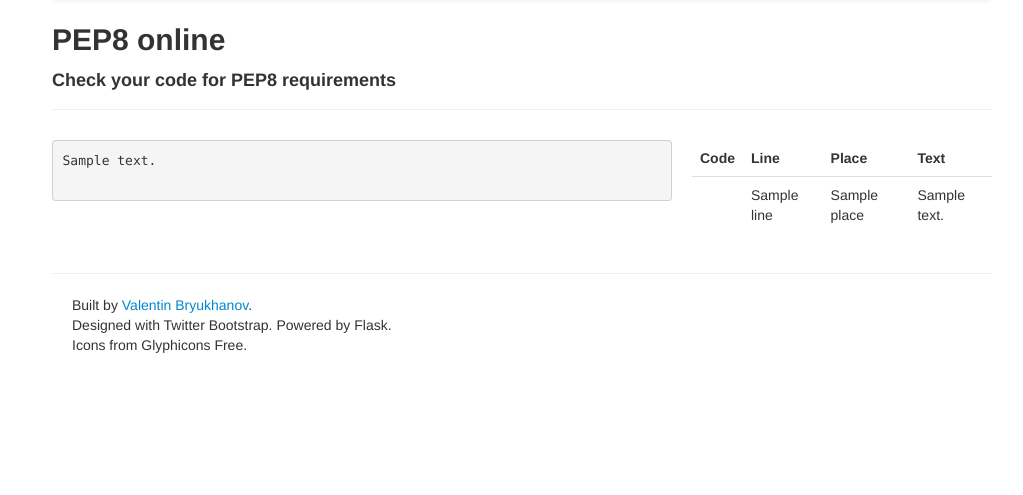
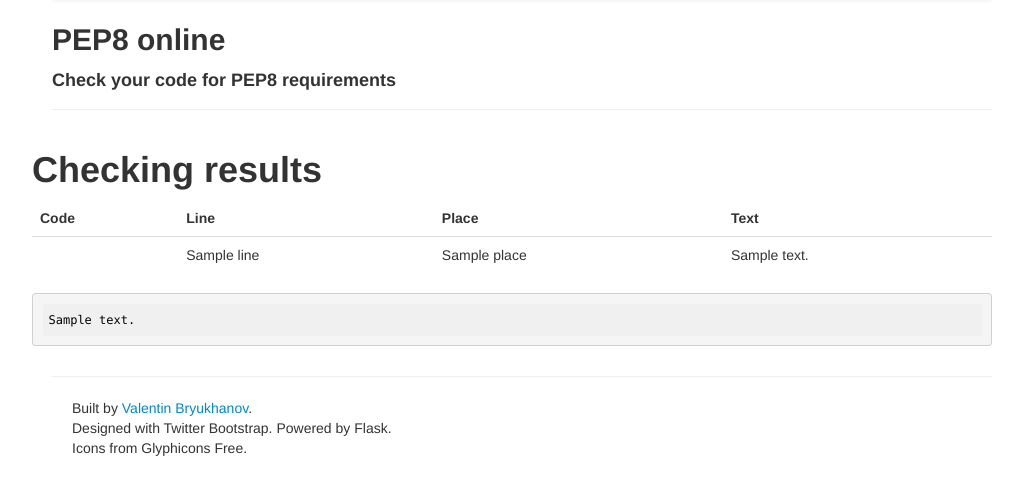
Before and after one commit to Bryukh/pep8online, a Flask app: template templates/check_result.html in a window 1280 px wide. Shown: the part 42-537 px from the top of the page, without its empty margins (118-1141 px from the left). Run offline with Flask 2, Linux system fonts and the light colour scheme; the template is opened without the code that fills it: most values are stand-ins (such as "Sample title", 1, 10 or a date in 2020).

Commit message:
Add highlight.js for view code

```diff
--- /dev/null
+++ b/static/highlight/styles/default.css
@@ -0,0 +1,132 @@
+/*
+
+Original style from softwaremaniacs.org (c) Ivan Sagalaev <Maniac@SoftwareManiacs.Org>
+
+*/
+
+pre code {
+  display: block; padding: 0.5em;
+  background: #F0F0F0;
+}
+
+pre code,
+pre .ruby .subst,
+pre .tag .title,
+pre .lisp .title,
+pre .clojure .built_in,
+pre .nginx .title {
+  color: black;
+}
+
+pre .string,
+pre .title,
+pre .constant,
+pre .parent,
+pre .tag .value,
+pre .rules .value,
+pre .rules .value .number,
+pre .preprocessor,
+pre .ruby .symbol,
+pre .ruby .symbol .string,
+pre .aggregate,
+pre .template_tag,
+pre .django .variable,
+pre .smalltalk .class,
+pre .addition,
+pre .flow,
+pre .stream,
+pre .bash .variable,
+pre .apache .tag,
+pre .apache .cbracket,
+pre .tex .command,
+pre .tex .special,
+pre .erlang_repl .function_or_atom,
+pre .markdown .header {
+  color: #800;
+}
+
+pre .comment,
+pre .annotation,
+pre .template_comment,
+pre .diff .header,
+pre .chunk,
+pre .markdown .blockquote {
+  color: #888;
+}
+
+pre .number,
+pre .date,
+pre .regexp,
+pre .literal,
+pre .smalltalk .symbol,
+pre .smalltalk .char,
+pre .go .constant,
+pre .change,
+pre .markdown .bullet,
+pre .markdown .link_url {
+  color: #080;
+}
+
+pre .label,
+pre .javadoc,
+pre .ruby .string,
+pre .decorator,
+pre .filter .argument,
+pre .localvars,
+pre .array,
+pre .attr_selector,
+pre .important,
+pre .pseudo,
+pre .pi,
+pre .doctype,
+pre .deletion,
+pre .envvar,
+pre .shebang,
+pre .apache .sqbracket,
+pre .nginx .built_in,
+pre .tex .formula,
+pre .erlang_repl .reserved,
+pre .input_number,
+pre .markdown .link_label,
+pre .vhdl .attribute,
+pre .clojure .attribute {
+  color: #88F
+}
+
+pre .keyword,
+pre .id,
+pre .phpdoc,
+pre .title,
+pre .built_in,
+pre .aggregate,
+pre .css .tag,
+pre .javadoctag,
+pre .phpdoc,
+pre .yardoctag,
+pre .smalltalk .class,
+pre .winutils,
+pre .bash .variable,
+pre .apache .tag,
+pre .go .typename,
+pre .tex .command,
+pre .markdown .strong,
+pre .request,
+pre .status {
+  font-weight: bold;
+}
+
+pre .markdown .emphasis {
+  font-style: italic;
+}
+
+pre .nginx .built_in {
+  font-weight: normal;
+}
+
+pre .coffeescript .javascript,
+pre .xml .css,
+pre .xml .javascript,
+pre .xml .vbscript,
+pre .tex .formula {
+  opacity: 0.5;
+}
--- a/templates/base.html
+++ b/templates/base.html
@@ -4,8 +4,11 @@
     <meta http-equiv="Content-type" content="text/html; charset=utf-8" />
     <meta http-equiv="Content-Language" content="ru-ru" />
 
+    <script src="/static/highlight/highlight.pack.js" type="text/javascript"></script>
+    <script>hljs.initHighlightingOnLoad();</script>
+
     <link rel="stylesheet" href="/static/css/bootstrap.css" type="text/css">
-
+    <link rel="stylesheet" href="/static/highlight/styles/default.css" type="text/css">
 </head>
 <body>
     <div class="container">
--- a/templates/check_result.html
+++ b/templates/check_result.html
@@ -1,10 +1,7 @@
 {% extends "base.html" %}
 {% block content %}
-    <div class="span8">
-        <pre>{{ code_text }}
-        </pre>
-    </div>
-    <div class="span4">
+        <h1>Checking results</h1>
+
         <table class="table">
             <thead>
             <tr>
@@ -46,5 +43,5 @@
 
             </tbody>
         </table>
-    </div>
+    <pre><code class="python">{{ code_text }}</code></pre>
 {% endblock %}
```
Also changed, not shown: static/highlight/highlight.pack.js (added).
